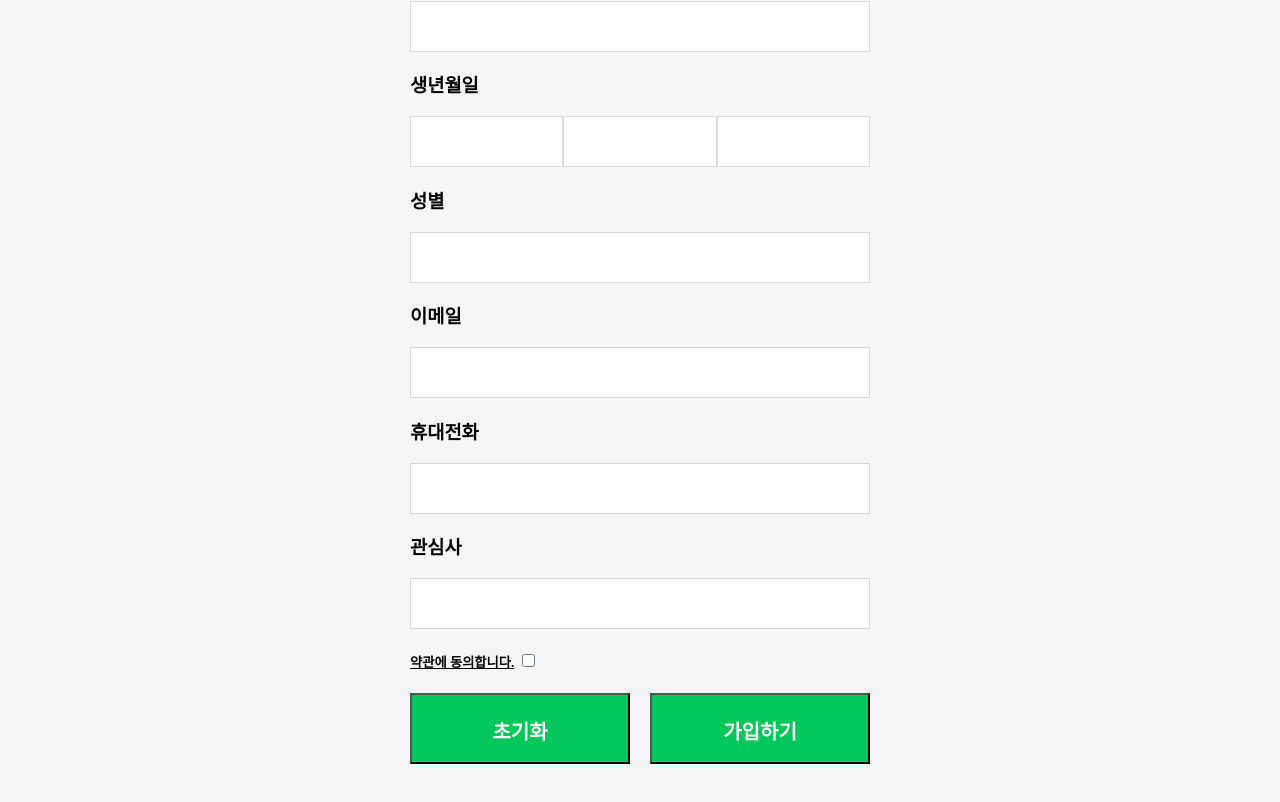
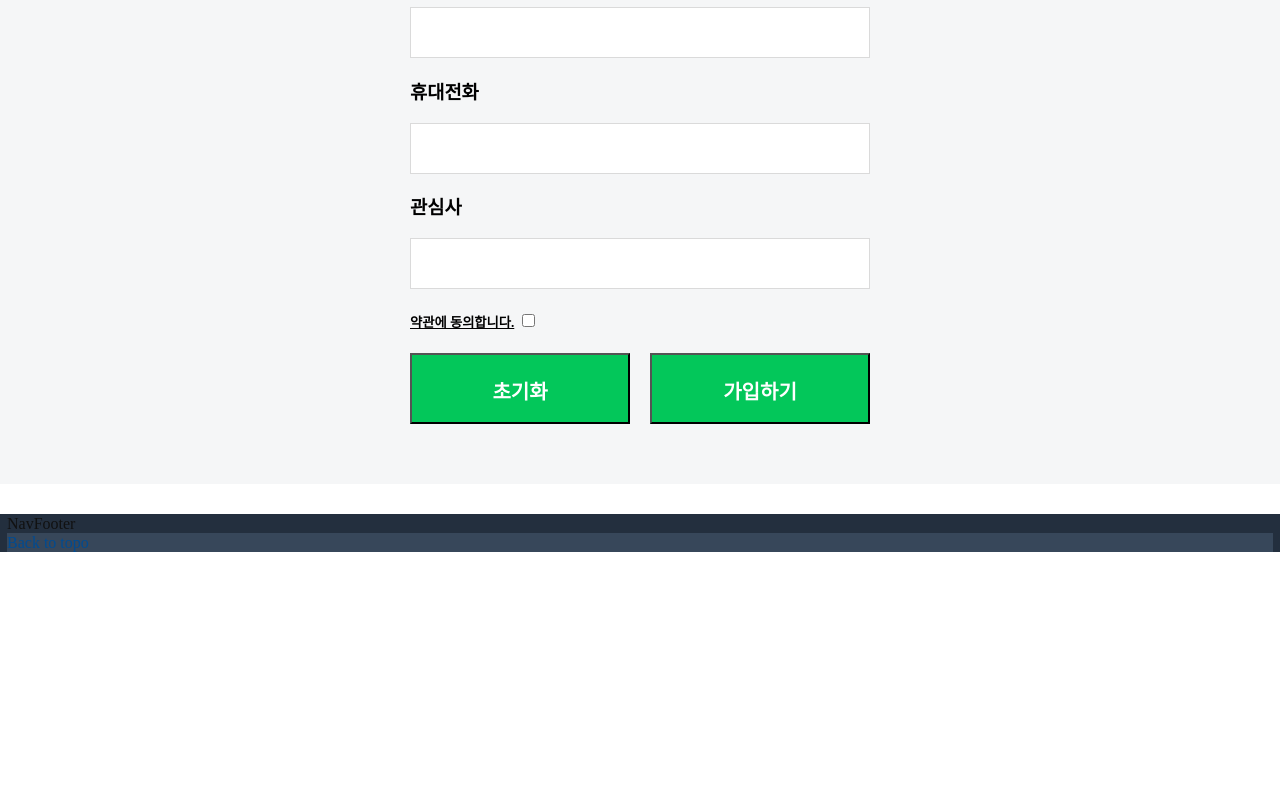
Before and after one commit to Wordbe/React, a React (Create React App) app in the folder wordblog/: page /sign-up in a window 1280 px wide. Shown: the part 998-1800 px from the top of the page. After the commit the page ends 1590 px from the top, so only its background shows below. Built offline with nearby package versions, Linux system fonts and the light colour scheme.

Commit message:
200417 footer update

```diff
--- a/wordblog/src/App.tsx
+++ b/wordblog/src/App.tsx
@@ -3,6 +3,7 @@ import { Route } from 'react-router-dom';
 import Header from "./component/header";
 import Main from './view/Main'
 import SignUp from './view/member/SignUp';
+import Footer from './component/footer';
 
 function App() {
   return (
@@ -10,6 +11,7 @@ function App() {
       <Header></Header>
       <Route path="/" exact={true} component={Main} />
       <Route path="/sign-up" exact={true} component={SignUp} />
+      <Footer></Footer>
     </>
   );
 }
--- /dev/null
+++ b/wordblog/src/component/footer/index.tsx
@@ -0,0 +1,17 @@
+import React from 'react';
+import * as S from "./style";
+
+function Footer() {
+  const scrollToTop = () => {
+    window.scrollTo(0, 0);
+  }
+  return (
+    <S.NavFooter> NavFooter
+      <S.NavBackToTop onClick={scrollToTop}>
+        <S.NavFooterBackToTop>Back to topo</S.NavFooterBackToTop>
+      </S.NavBackToTop>
+    </S.NavFooter>
+  );
+}
+
+export default Footer;
--- /dev/null
+++ b/wordblog/src/component/footer/style.tsx
@@ -0,0 +1,71 @@
+import styled from "styled-components/macro";
+
+export const NavFooter = styled.div`
+  background-color: #232F3E;
+  margin: 30px 0 8px 0;
+  padding: 0 7px;
+
+  font-size: 1rem;
+  line-height: 19px;
+  color: #111;
+`;
+
+
+
+export const NavBackToTop = styled.a`
+  cursor: pointer;
+  color: #004B91;
+  text-decoration: none;
+`;
+
+export const NavFooterBackToTop = styled.div`
+  box-sizing: border-box;
+  margin-bottom: 40px;
+  background-color: #37475A;
+  color: #004B91;
+
+  span {
+    color: white;
+    text-align: center;
+    padding: 15px 0;
+    font-size: 13px;
+  }
+`;
+
+export const NavFooterVerticalColumn = styled.div`
+  box-sizing: border-box;
+  display: table;
+  margin: 0 auto;
+
+`;
+
+export const NavFooterLine = styled.div`
+  border-top: 1px solid #3a4553;
+  margin-top: 40px;
+`;
+
+export const NavFooterPadItemLine = styled.div`
+  margin: 10px auto;
+  text-align: center;
+  color: #767676;
+`;
+
+export const NavFooterLogoLine = styled.span`
+  margin: 30px auto 15px;
+  box-sizing: border-box;
+`;
+
+export const NavFooterCopyright = styled.div`
+  background-color: #131A22;
+  margin: 0;
+  padding: 10px 0 30px;
+  color: #767676;
+  white-space: nowrap;
+  box-sizing: border-box;
+
+  ul, li {
+    display: inline;
+    margin: 0;
+    color: #111;
+  }
+`;
--- a/wordblog/src/component/header/index.tsx
+++ b/wordblog/src/component/header/index.tsx
@@ -1,6 +1,5 @@
 import React from "react";
 import * as S from "./style";
-import BannerImg from '../../images/store.png';
 
 function Header() {
 
@@ -10,12 +9,6 @@ function Header() {
         <S.NavBelt>Belt</S.NavBelt>
         <S.NavMain>Main</S.NavMain>
       </S.Header>
-      <S.pageContent>PageContent
-        <S.DesktopBanner>DesktopBanner
-          <S.BannerImage src={BannerImg}></S.BannerImage>
-        </S.DesktopBanner>
-        <S.GwLayout>GwLayout</S.GwLayout>
-      </S.pageContent>
     </>
   );
 };
--- a/wordblog/src/component/header/style.tsx
+++ b/wordblog/src/component/header/style.tsx
@@ -30,28 +30,3 @@ export const NavMain = styled.div`
   width: 100%;
   color: white;
 `;
-
-export const pageContent = styled.div`
-  background-color: rgb(234, 237, 237);
-  margin: 0 auto;
-  width: 100%;
-`;
-
-export const DesktopBanner = styled.div`
-  box-sizing: border-box;
-  color: rgb(17, 17, 17);
-  margin: 0;
-`;
-
-export const BannerImage = styled.img`
-  width: 700px;
-  height: 300px;
-`;
-
-export const GwLayout = styled.div`
-  box-sizing: border-box;
-  color: rgb(17, 17, 17);
-
-  margin: 0;
-  padding: 0 10px;
-`;
--- a/wordblog/src/view/Main.tsx
+++ b/wordblog/src/view/Main.tsx
@@ -1,17 +1,21 @@
 import React from 'react';
-import Wrapper from './Wrapper';
-import Button from '../component/button/index';
+import * as S from "./style";
+import BannerImg from '../images/store.png';
 
 type MainProps = {
   name: String
 }
 
 function Main({ name }: MainProps) {
-
   return (
-    <Wrapper>
-      <h1>Wordbe-zon, welcome {name}</h1>
-    </Wrapper>
+    <>
+      <S.pageContent>PageContent
+        <S.DesktopBanner>DesktopBanner
+          <S.BannerImage src={BannerImg}></S.BannerImage>
+        </S.DesktopBanner>
+        <S.GwLayout>GwLayout</S.GwLayout>
+      </S.pageContent>
+    </>
   )
 }
 
--- a/wordblog/src/view/Body.tsx
+++ b/wordblog/src/view/misc/Body.tsx
@@ -1,6 +1,6 @@
 import React, { useState, useRef } from 'react';
-import PostList from './post/PostList';
-import CreatePost from './post/CreatePost';
+import PostList from '../post/PostList';
+import CreatePost from '../post/CreatePost';
 
 type HeartProps = {
   heart: boolean,
--- /dev/null
+++ b/wordblog/src/view/style.tsx
@@ -0,0 +1,26 @@
+import styled from "styled-components/macro";
+
+export const pageContent = styled.div`
+  background-color: rgb(234, 237, 237);
+  margin: 0 auto;
+  width: 100%;
+`;
+
+export const DesktopBanner = styled.div`
+  box-sizing: border-box;
+  color: rgb(17, 17, 17);
+  margin: 0;
+`;
+
+export const BannerImage = styled.img`
+  width: 700px;
+  height: 300px;
+`;
+
+export const GwLayout = styled.div`
+  box-sizing: border-box;
+  color: rgb(17, 17, 17);
+
+  margin: 0;
+  padding: 0 10px;
+`;
```
Also changed, not shown: wordblog/src/view/misc/Wrapper.tsx (renamed from wordblog/src/view/Wrapper.tsx).
